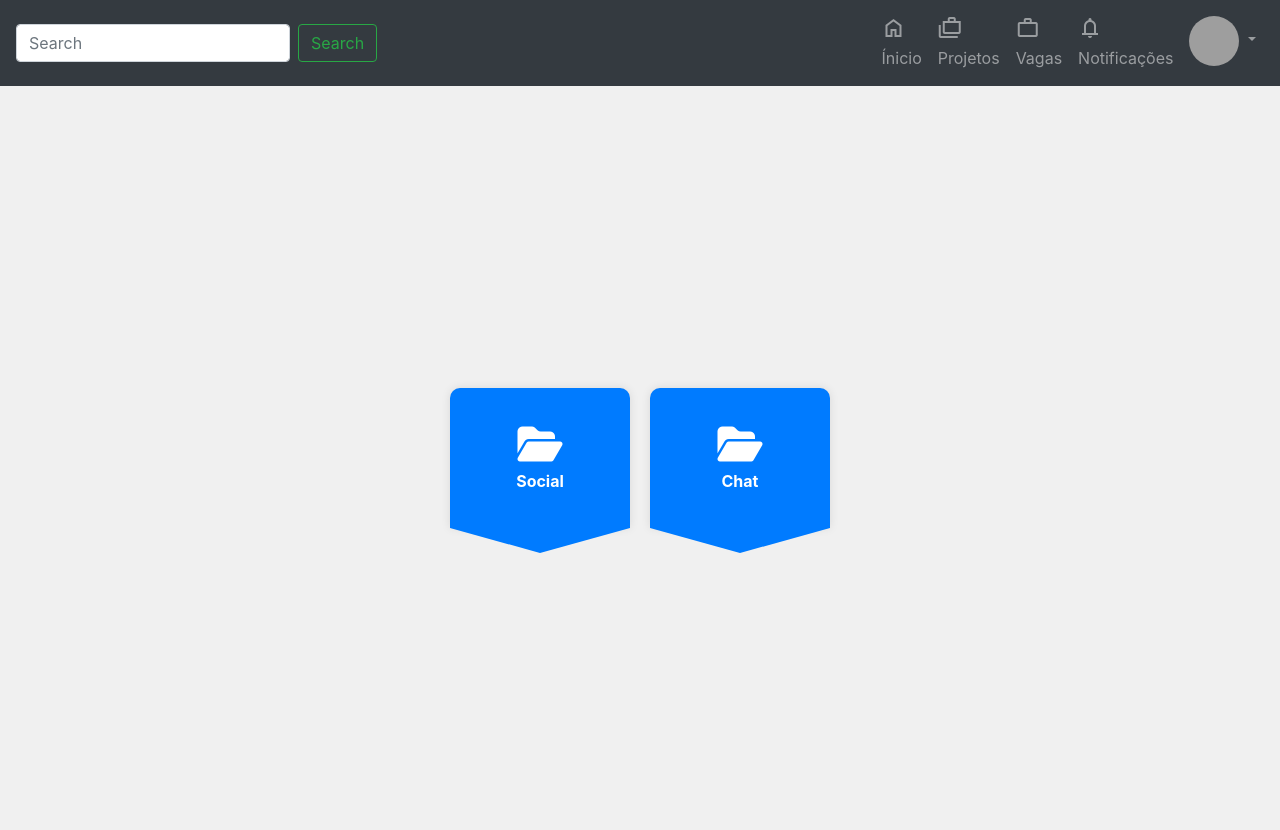
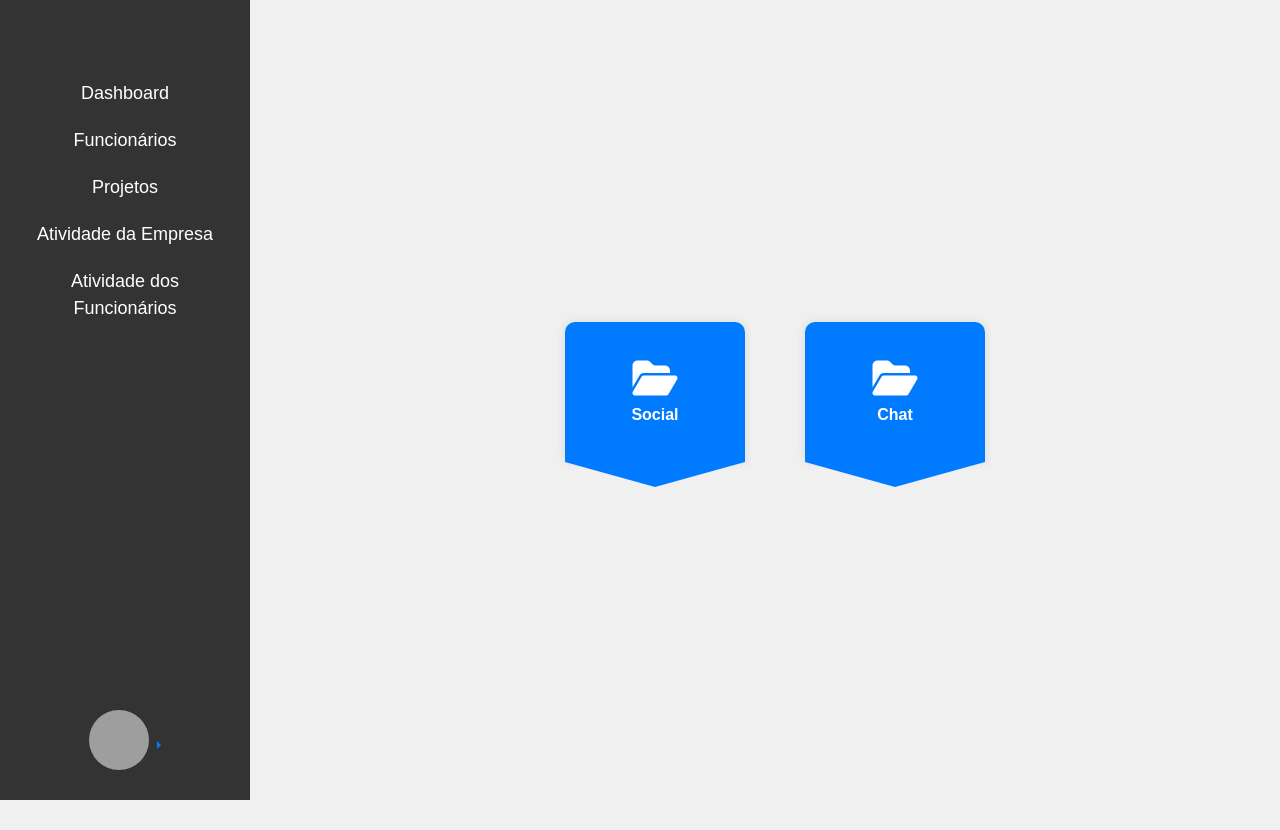
Before and after one commit to ViniciusOB/SearchJob, a PHP site: page /dashboard_empresa.php in a window 1280 px wide. After the commit the page ends 800 px from the top, so only its background shows below. Run offline with PHP 8.4, Linux system fonts and the light colour scheme; the visitor is signed in with stand-in values (Sample User, id 1); data that the repository does not hold is empty; some libraries are stand-ins or nearby versions; grey boxes are pictures that could not be loaded.

Commit message:
searchjob

```diff
--- a/add_projeto.php
+++ b/add_projeto.php
@@ -2,9 +2,9 @@
 session_start();
 
 $servername = "localhost";
-$username = "u451416913_2024grupo10";
-$password = "Grupo10@123";
-$dbname = "u451416913_2024grupo10";
+$username = "root";
+$password = "";
+$dbname = "";
 
 
 $conn = new mysqli($servername, $username, $password, $dbname);
--- a/conexao.php
+++ b/conexao.php
@@ -1,8 +1,8 @@
 <?php
-$dbHost = 'localhost';
-$dbUsername = 'u451416913_2024grupo10';
-$dbPassword = 'Grupo10@123';
-$dbName = 'u451416913_2024grupo10';
+$host = 'localhost';
+$db = '';
+$user = 'root';
+$pass = '';
 
 try {
     $pdo = new PDO("mysql:host=$dbHost;dbname=$dbName", $dbUsername, $dbPassword);
--- a/dashboard_empresa.php
+++ b/dashboard_empresa.php
@@ -1,16 +1,16 @@
 <?php
 session_start();
 
-
+// Verificar se o usuário está autenticado, redirecionar para a página de login se não estiver
 if (!isset($_SESSION['email'])) {
     header("Location: index.php");
     exit();
 }
 
-
+// Obter o nome de usuário da sessão
 $email_usuario = $_SESSION['email'];
 
-
+// Conectar ao banco de dados e buscar a imagem de perfil da empresa logada
 include 'conexao.php';
 
 $sql = "SELECT profile_pic FROM empresas WHERE email_de_trabalho = :email";
@@ -31,16 +31,30 @@ $profile_pic = $empresa['profile_pic'] ? 'profile_pics/' . $empresa['profile_pic
     <link rel="stylesheet" href="https://maxcdn.bootstrapcdn.com/bootstrap/4.5.2/css/bootstrap.min.css">
     <link rel="stylesheet" href="https://fonts.googleapis.com/css2?family=Material+Symbols+Outlined:opsz,wght,FILL,GRAD@20..48,100..700,0..1,-50..200" />
     <style>
-
+        /* Estilos personalizados */
         body {
             background-color: #f0f0f0;
+            display: flex;
+        }
+        .side-menu {
+            width: 250px;
+            background-color: #333;
+            color: white;
+            padding: 20px;
+            position: fixed;
+            height: 100%;
+        }
+        .content {
+            margin-left: 270px; /* Adicionando margem entre o side menu e o conteúdo */
+            padding: 20px;
+            width: 100%;
+            flex: 1;
         }
         .card-container {
             display: flex;
-            flex-wrap: wrap;
             justify-content: center;
             align-items: center;
-            height: calc(100vh - 56px);
+            height: calc(100vh - 56px); /* Ajuste para a altura da navbar */
         }
         .folder {
             width: 180px;
@@ -49,7 +63,7 @@ $profile_pic = $empresa['profile_pic'] ? 'profile_pics/' . $empresa['profile_pic
             border-top-left-radius: 10px;
             border-top-right-radius: 10px;
             box-shadow: 0px 0px 10px rgba(0, 0, 0, 0.1);
-            margin: 10px;
+            margin: 30px; /* Aumentando o espaçamento entre os blocos */
             text-align: center;
             display: flex;
             flex-direction: column;
@@ -82,90 +96,14 @@ $profile_pic = $empresa['profile_pic'] ? 'profile_pics/' . $empresa['profile_pic
             margin-top: 5px;
             color: #fff;
         }
-        .dropdown-menu {
-            right: 0;
-            left: auto;
-            background-color: white;
-            box-shadow: 0 8px 16px rgba(0, 0, 0, 0.2);
-            z-index: 1;
-            border-radius: 4px;
-            margin-top: 10px;
-        }
-        .dropdown-menu a {
-            color: black;
-            padding: 12px 16px;
-            text-decoration: none;
-            display: block;
-        }
-        .dropdown-menu a:hover {
-            background-color: #f1f1f1;
-        }
-        .nav-item.dropdown img {
-            cursor: pointer;
-            width: 50px;
-            height: 50px;
-            border-radius: 50%;
-        }
     </style>
 </head>
 <body>
-    <nav class="navbar navbar-expand-lg navbar-dark bg-dark">
-        <button class="navbar-toggler" type="button" data-toggle="collapse" data-target="#navbarNav" aria-controls="navbarNav" aria-expanded="false" aria-label="Toggle navigation">
-            <span class="navbar-toggler-icon"></span>
-        </button>
-        <div class="collapse navbar-collapse" id="navbarNav">
-            <form class="form-inline my-2 my-lg-0 mr-auto">
-                <input class="form-control mr-sm-2" type="search" placeholder="Search" aria-label="Search">
-                <button class="btn btn-outline-success my-2 my-sm-0" type="submit">Search</button>
-            </form>
-            <ul class="navbar-nav ml-auto">
-                <li class="nav-item">
-                    <a class="nav-link" href="home.php">
-                        <span class="material-symbols-outlined">home</span>
-                        <br>
-                        <span class="nav-text">Ínicio</span>
-                    </a>
-                </li>
-                <li class="nav-item">
-                    <a class="nav-link" href="projeto_empresa.php">
-                        <span class="material-symbols-outlined">cases</span>
-                        <br>
-                        <span class="nav-text">Projetos</span>
-                    </a>
-                </li>
-                <li class="nav-item">
-                    <a class="nav-link" href="vagas_empresa.php">
-                        <span class="material-symbols-outlined">work</span>
-                        <br>
-                        <span class="nav-text">Vagas</span>
-                    </a>
-                </li>
-                <li class="nav-item">
-                    <a class="nav-link" href="notificacoes_empresa.php">
-                        <span class="material-symbols-outlined">notifications</span>
-                        <br>
-                        <span class="nav-text">Notificações</span>
-                    </a>
-                </li>
+<?php include 'views/header_empresa2.php'; ?>
 
-                <li class="nav-item dropdown">
-                    <a class="nav-link dropdown-toggle" href="#" id="navbarDropdown" role="button" data-toggle="dropdown" aria-haspopup="true" aria-expanded="false">
-                        <img src="<?php echo htmlspecialchars($profile_pic); ?>" alt="Foto" width="50" height="50" class="rounded-circle">
-                    </a>
-                    <div class="dropdown-menu dropdown-menu-right" aria-labelledby="navbarDropdown">
-                        <a class="dropdown-item" href="#">Ver perfil</a>
-                        <a class="dropdown-item" href="#">Assinatura</a>
-                        <a class="dropdown-item" href="#">Ajuda</a>
-                        <div class="dropdown-divider"></div>
-                        <a class="dropdown-item" href="index.php">Sair</a>
-                    </div>
-                </li>
-            </ul>
-        </div>
-    </nav>
-
+    <div class="content">
         <div class="card-container">
-
+            <!-- Blocos superiores -->
             <div class="folder">
                 <i class="fas fa-folder-open folder-icon"></i>
                 <div class="folder-label">Social</div>
@@ -173,6 +111,7 @@ $profile_pic = $empresa['profile_pic'] ? 'profile_pics/' . $empresa['profile_pic
             <div class="folder">
                 <i class="fas fa-folder-open folder-icon"></i>
                 <div class="folder-label">Chat</div>
+            </div>
         </div>
     </div>
 
--- a/projeto_empresa.php
+++ b/projeto_empresa.php
@@ -8,9 +8,9 @@ if (!isset($_SESSION['email'])) {
 }
 
 $servername = "localhost";
-$username = "u451416913_2024grupo10";
-$password = "Grupo10@123";
-$dbname = "u451416913_2024grupo10";
+$username = "root";
+$password = "";
+$dbname = "";
 
 
 $conn = new mysqli($servername, $username, $password, $dbname);
--- /dev/null
+++ b/views/header_empresa2.php
@@ -0,0 +1,114 @@
+
+<?php
+session_start();
+
+// Verificar se o usuário está autenticado, redirecionar para a página de login se não estiver
+if (!isset($_SESSION['email'])) {
+    header("Location: index.php");
+    exit();
+}
+
+// Obter o nome de usuário da sessão
+$email_usuario = $_SESSION['email'];
+
+// Conectar ao banco de dados e buscar o nome e a imagem de perfil da empresa logada
+include 'conexao.php';
+
+$sql = "SELECT nome_empresa, profile_pic FROM empresas WHERE email_de_trabalho = :email";
+$stmt = $pdo->prepare($sql);
+$stmt->execute(['email' => $email_usuario]);
+$empresa = $stmt->fetch(PDO::FETCH_ASSOC);
+
+// Verificar se a empresa possui uma imagem de perfil
+$profile_pic = $empresa['profile_pic'] ? 'profile_pics/' . $empresa['profile_pic'] : 'default-profile.png';
+$nome_empresa = $empresa['nome_empresa'];
+?>
+
+<nav class="side-menu">
+    <h2><?php echo $nome_empresa; ?></h2>
+    <ul>
+        <li><a href="dashboard_empresa.php">Dashboard</a></li>
+        <li><a href="gerenciar_funcionario.php">Funcionários</a></li>
+        <li><a href="visualizar_projetos.php">Projetos</a></li>
+        <li><a href="atividade_empresa.php">Atividade da Empresa</a></li>
+        <li><a href="atividade_funcionarios.php">Atividade dos Funcionários</a></li>
+    </ul>
+    <div class="profile-section">
+        <div class="dropright">
+            <a href="#" class="dropdown-toggle" id="profileDropdown" data-toggle="dropdown" aria-haspopup="true" aria-expanded="false">
+                <img src="<?php echo $profile_pic; ?>" alt="Profile Picture" class="profile-pic">
+            </a>
+            <div class="dropdown-menu" aria-labelledby="profileDropdown">
+                <a class="dropdown-item" href="editar_perfil.php">Editar Perfil</a>
+                <a class="dropdown-item" href="logout.php">Logout</a>
+            </div>
+        </div>
+    </div>
+</nav>
+
+<style>
+    body {
+        display: flex;
+        min-height: 100vh;
+        margin: 0;
+        font-family: Arial, sans-serif;
+        background-color: #f0f0f0;
+    }
+    .side-menu {
+        width: 250px;
+        background-color: #333;
+        color: white;
+        padding: 20px;
+        position: fixed;
+        height: 100%;
+        display: flex;
+        flex-direction: column;
+        justify-content: space-between;
+    }
+    .side-menu h2 {
+        text-align: center;
+        margin-bottom: 40px;
+    }
+    .side-menu ul {
+        list-style-type: none;
+        padding: 0;
+        flex-grow: 1;
+    }
+    .side-menu ul li {
+        margin: 20px 0;
+    }
+    .side-menu ul li a {
+        text-decoration: none;
+        color: white;
+        font-size: 18px;
+        display: block;
+        text-align: center;
+    }
+    .side-menu ul li a:hover {
+        color: #f1c40f;
+    }
+    .content {
+        margin-left: 270px;
+        padding: 20px;
+        flex: 1;
+    }
+    .profile-section {
+        padding-top: 20px;
+        text-align: center;
+    }
+    .profile-pic {
+        width: 60px;
+        height: 60px;
+        border-radius: 50%;
+        display: inline-block;
+        margin-bottom: 10px;
+    }
+    .dropright .dropdown-menu {
+        left: 105%;
+        top: 0;
+    }
+    .dropright .dropdown-menu a {
+        color: #333;
+        text-decoration: none;
+    }
+</style>
```
Also changed, not shown: cadastrar_funcionario.php (added, +81 -0 lines), gerenciar_funcionario.php (added, +120 -0 lines), login.php (+31 -8 lines). Lines whose indentation alone changed are shown as unchanged.
